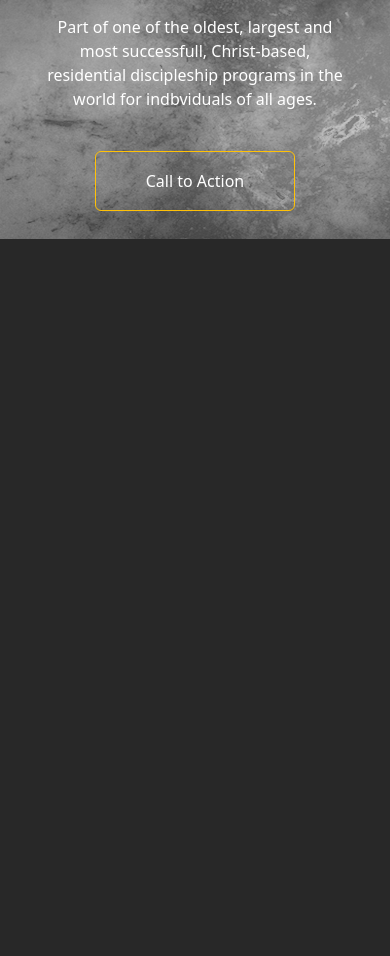
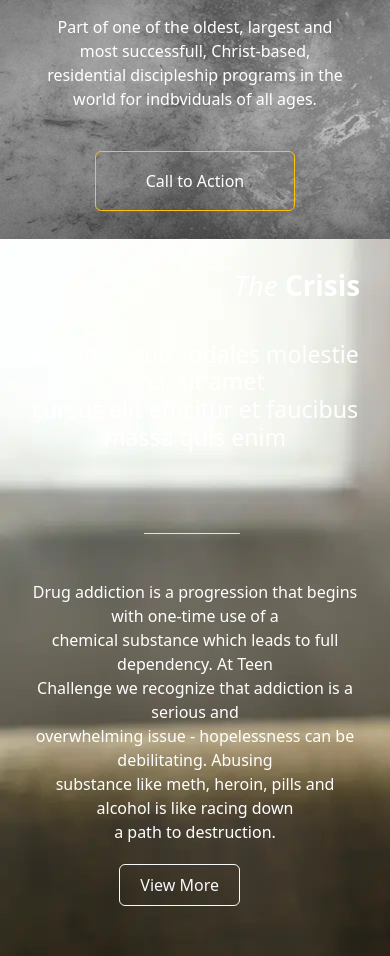
Before and after one commit to AndriiVasyliv/HTML-CSS, a PHP site: page / in a window 390 px wide. Shown: the part 1310-2266 px from the top of the page. Before the commit the page ends 1549 px from the top, so only its background shows below. Run offline with PHP 8.4, Linux system fonts and the light colour scheme.

Commit message:
added new page CRISIS

```diff
--- a/project_1/css/style.css
+++ b/project_1/css/style.css
@@ -49,3 +49,73 @@
     width: 200px;
     height: 60px;
 }
+
+/* For second container CRISIS */
+
+.container-2 {
+    background-image: url('../image/crisis2.webp');
+    background-color: green;
+    padding: 100px;
+    padding-right: 150px;
+}
+
+#crisis {
+    margin-right: 200px;
+}
+
+#text-h3 {
+    margin-right: 20px;
+}
+
+#underscore {
+    margin-right: 250px;
+    text-decoration: none;
+    background-image: linear-gradient(yellow, yellow);
+    background-position: bottom;
+    background-repeat: no-repeat;
+    background-size: 100% 1px;
+    padding-bottom: 2px;
+}
+
+#text-p {
+    margin-right: 70px;
+    margin-top: 20px;
+}
+
+#viewmore {
+    margin-right: 250px;
+    margin-top: 20px;
+}
+
+@media (max-width: 991px) {
+    .container-2 {
+        padding-top: 100px;
+    }
+}
+
+@media (max-width: 767px) {
+    .container-2 {
+        padding: 0;
+        text-align: center;
+    }
+
+    #crisis,
+    #text-h3,
+    #text-p {
+        margin: 30px;
+        margin-bottom: 0;
+    }
+
+    #underscore,
+    #viewmore {
+        margin-right: 150px;
+        padding-bottom: 50px;
+    }
+
+    @media (max-width: 767px) {
+        #underscore {
+            margin-right: 150px;
+            text-align: center;
+        }
+    }
+}
--- a/project_1/index.html
+++ b/project_1/index.html
@@ -109,6 +109,52 @@
 
     </div>
 
+    <!-- Second page CRISIS -->
+    <div class="container-2 text-white">
+
+        <div class="row">
+            <div id="crisis" class="col d-flex align-items-end justify-content-end">
+                <h1 class="text-center"><i class="fas fa-inhaler">The</i> <strong> Crisis</strong></h1>
+            </div>
+        </div>
+
+        <div class="row">
+            <div id="text-h3" class="col d-flex align-items-end justify-content-end">
+                <h3 class="text-center">Pellentesque sodales molestie orci, sit amet <br>
+                    cursus elit efficitur et faucibus massa quis enim</h3>
+            </div>
+        </div>
+
+        <div class="row">
+            <div class="col d-flex align-items-end justify-content-end">
+                <p id="underscore" class="text-center">&nbsp&nbsp&nbsp&nbsp&nbsp&nbsp&nbsp&nbsp&nbsp&nbsp&nbsp&nbsp&nbsp&nbsp&nbsp&nbsp&nbsp&nbsp&nbsp&nbsp&nbsp&nbsp&nbsp</p>
+            </div>
+        </div>
+
+        <div class="row">
+            <div class="col d-flex align-items-end justify-content-end">
+                <p id="text-p" class="text-center">Drug addiction is a progression that begins with one-time use of a <br>
+                    chemical substance which leads to full dependency. At Teen <br>
+                    Challenge we recognize that addiction is a serious and <br>
+                    overwhelming issue - hopelessness can be debilitating. Abusing <br>
+                    substance like meth, heroin, pills and alcohol is like racing down <br>
+                    a path to destruction.
+                </p>
+            </div>
+
+        </div>
+
+        <div class="row">
+            <div id="viewmore" class="col d-flex align-items-end justify-content-end text-nowrap">
+                <button type="button" class="btn btn-outline-light">View More</button>
+            </div>
+        </div>
+
+    </div>
+
+    <!-- Third page -->
+
+
     <script src="js/bootstrap.bundle.min.js"></script>
 </body>
 </html>
```
Also changed, not shown: project_1/image/crisis.png (added), project_1/image/crisis2.webp (added), 1 other file.
